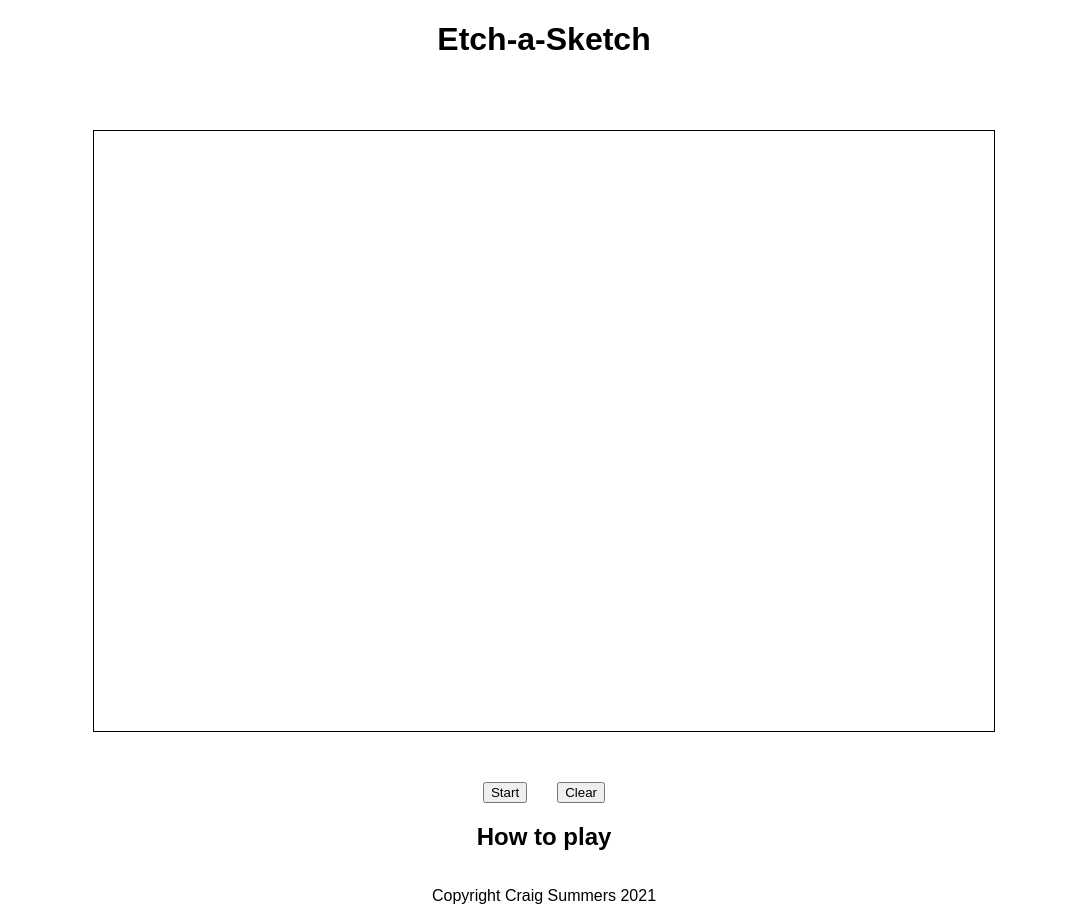
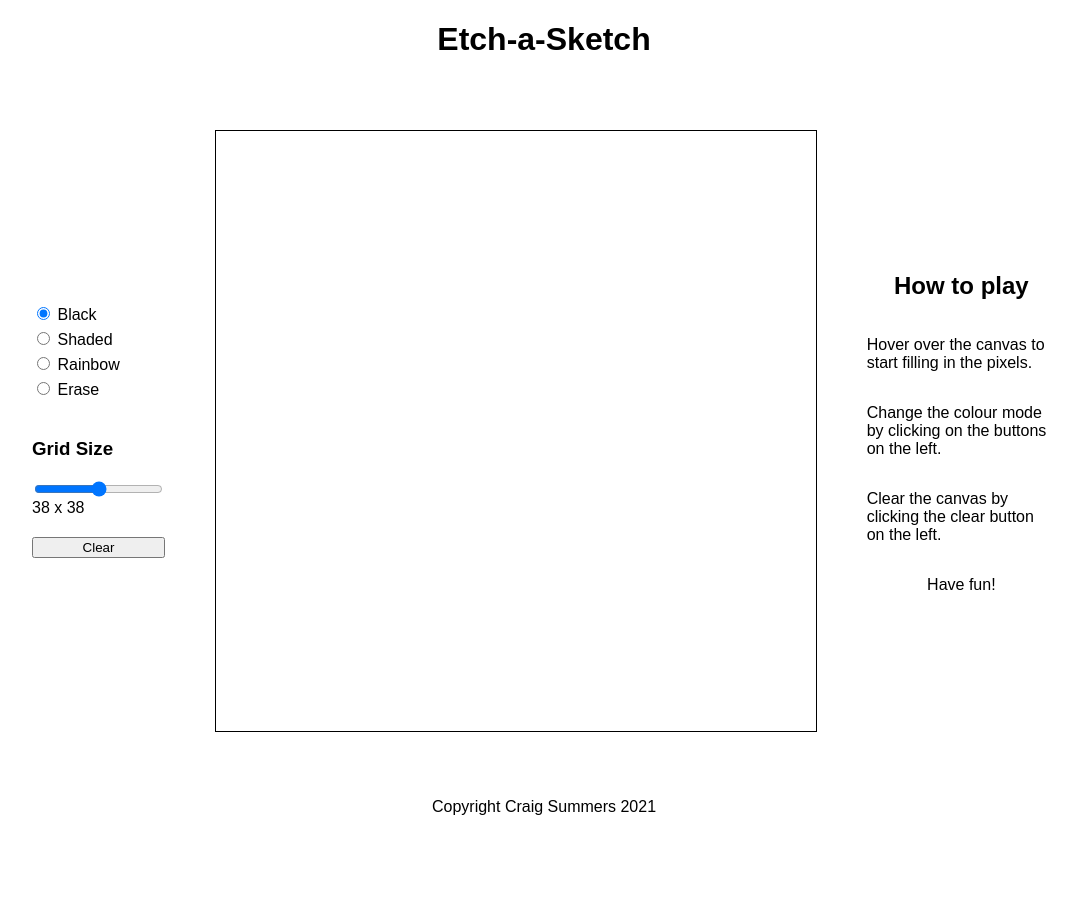
Before and after one commit to AlphaPentagon/Etch-a-Sketch, a plain HTML site: page index.html in a window 1280 px wide. Shown: the whole page, without its empty margins (96-1173 px from the left). After the commit the page ends 832 px from the top, so only its background shows below. Drawn offline with Linux system fonts and the light colour scheme.

Commit message:
CSS to be updated

```diff
--- a/app.js
+++ b/app.js
@@ -1,12 +1,23 @@
 const gridContainer = document.querySelector("#grid-container");
 const startButton = document.querySelector('#start-button');
 const clearButton = document.querySelector('#clear-button');
-const width = 900;
+const normalMode = document.querySelector('#normal-mode');
+const shadedMode = document.querySelector('#shaded-mode')
+const rainbowMode = document.querySelector('#rainbow-mode');
+const eraseMode = document.querySelector('#erase-mode');
+const slider = document.querySelector('.slider');
+const sliderOutput = document.querySelector('output');
+const formSlider = document.querySelector('form');
+
+
+const width = 600;
 const height = 600;
 
 let gridSquares;
 let gameRunning = false;
 let gridNumber = 0;
+let sliderValue= 38;
+let gridMode = "rgba(0, 0, 0, 1)";
 
 const gridX = document.createElement("div");
 gridX.classList.add("grid-row");
@@ -14,29 +25,72 @@ const gridY = document.createElement("div");
 gridY.classList.add("grid-square");
 
 
-startButton.addEventListener("click", function() { game() });
 clearButton.addEventListener("click", function() { clearGrid() });
+normalMode.addEventListener("click", function() { colourIn("rgba(0, 0, 0, 1)") });
+shadedMode.addEventListener("click", function() { colourIn("shaded") });
+rainbowMode.addEventListener("click", function() { colourIn("rainbow") });
+eraseMode.addEventListener("click", function() { colourIn("rgba(255, 255, 255, 1)") });
+slider.addEventListener("input", function() { resizeSquares() });
+
+
+
+
+
+normalMode.checked = true;
+normalMode.disabled = true;
+rainbowMode.disabled = true;
+eraseMode.disabled = true;
+
+sliderOutput.textContent = `${ sliderValue } x ${ sliderValue}`;
+game();
 
 function game() {
     if (gameRunning) {
         clearGrid();
+    } else {
+        gameRunning = true;
+        normalMode.disabled = false;
+        rainbowMode.disabled = false;
+        eraseMode.disabled = false;
+        createGrid();
+        colourIn(gridMode);
     }
-    gameRunning = true;
-    createGrid();
-    colourIn();
+
 }
 
-function colourIn() {
+function resizeSquares() {
+    sliderValue = slider.value;
+    sliderOutput.textContent = `${ sliderValue } x ${ sliderValue}`;
+    game();
+}
+
+
+
+
+function colourIn(squareColor) {
+    gridMode = squareColor;
     gridSquares = document.querySelectorAll('.grid-square');
     for (let i = 0; i < gridSquares.length; i++) {
-        gridSquares[i].addEventListener("mouseover", function() { gridSquares[i].classList.add("square-colour") })
+        if(squareColor == "rainbow") {
+            gridSquares[i].addEventListener("mouseover", function() { gridSquares[i].style.backgroundColor = rainbowColour() })
+        } else if (squareColor == "shaded") {
+            let aValue = 0;
+                gridSquares[i].addEventListener("mouseover", function() { gridSquares[i].style.backgroundColor = `rgba(0, 0, 0, ${aValue += 0.1})`})
+        } else {
+            gridSquares[i].addEventListener("mouseover", function() { gridSquares[i].style.backgroundColor = squareColor })
+        }
     }
 }
 
+function rainbowColour() {
+    let rValue = Math.floor((Math.random() * 255) + 1);
+    let gValue = Math.floor((Math.random() * 255) + 1);
+    let bValue = Math.floor((Math.random() * 255) + 1);
+    return `rgba(${rValue}, ${gValue}, ${bValue}, 1)`;
+}
+
 function createGrid() {
-
-    gridNumber = prompt("Please choose how many squares wide and high your sketchpad will be (up to 100)");
-    gridNumber = Number(gridNumber);
+    let gridNumber = sliderValue;
     const squareWidth = (1/gridNumber) * width;
     const squareHeight = (1/gridNumber) * height;
     if (gridNumber > 100) {
@@ -59,6 +113,8 @@ function createGrid() {
             }
         }
     }
+
+
 }
 
 function clearGrid() {
--- a/index.html
+++ b/index.html
@@ -12,15 +12,42 @@
                 <h1>Etch-a-Sketch</h1>
             </header>
             <section id="game-container">
-                <div id="grid-container"></div>
-                <div id="button-container">
-                    <button id="start-button">Start</button>
+                <div id="options-container">
+                    <form>
+                        <div>
+                            <input type="radio" id="normal-mode" name="mode-select" value="Black">
+                            <label for="normal-mode">Black</label><br>
+                        </div>
+                        <div>
+                            <input type="radio" id="shaded-mode" name="mode-select" value="Shaded">
+                            <label for="shaded-mode">Shaded</label><br>
+                        </div>
+                        <div>
+                            <input type="radio" id="rainbow-mode" name="mode-select" value="Rainbow">
+                            <label for="rainbow-mode">Rainbow</label><br>
+                        </div>
+                        <div>
+                            <input type="radio" id="erase-mode" name="mode-select" value="Erase">
+                            <label for="erase-mode">Erase</label><br>
+                        </div>
+                    </form>
+                    <div id="slide-container">
+                        <h3>Grid Size</h3>
+                        <input type="range" min="12" max="64" value="38" class="slider" id="myRange" autocomplete="off">
+                        <output></output>
+                      </div>
                     <button id="clear-button">Clear</button>
                 </div>
+                <div id="grid-container"></div>
+                <div id="instructions">
+                    <h2>How to play</h2>
+                    <p>Hover over the canvas to start filling in the pixels.</p>
+                    <p>Change the colour mode by clicking on the buttons on the left.</p>
+                    <p>Clear the canvas by clicking the clear button on the left.</p>
+                    <p>Have fun!</p>
+                </div>
             </section>
-            <article>
-                <h2>How to play</h2>
-            </article>
+
             <footer>
                 <p>Copyright Craig Summers 2021</p>
             </footer>
--- a/style.css
+++ b/style.css
@@ -19,13 +19,35 @@ main {
     gap: 30px;
 }
 
+#game-container {
+    display: flex;
+    flex-direction: row;
+    justify-content: space-evenly;
+    align-items: center;
+    width: 80%;
+}
+
 #grid-container {
     display: flex;
     flex-direction: column;
     border: 1px solid black;
     margin: 50px;
     height: 600px;
-    width: 900px;
+    width: 600px;
+}
+
+#options-container {
+    display: flex;
+    flex-direction: column;
+    gap: 20px;
+}
+
+#instructions {
+    display: flex;
+    flex-direction: column;
+    justify-content: flex-end;
+    align-items: center;
+
 }
 
 .grid-row {
@@ -36,8 +58,24 @@ main {
 .grid-square {
     width: 25px;
     height: 25px;
+    background-color: rgba(255,255,255,1);
 }
 
 .square-colour {
-    background-color: black;
+    background-color: rgba(0,0,0,1);
 }
+
+form {
+    display: flex;
+    flex-direction: column;
+    gap: 5px;
+    justify-content: center;
+    align-items: flex-start;
+}
+
+#slide-container {
+    display: flex;
+    flex-direction: column;
+    justify-content: center;
+    align-items: flex-start;
+}
```
